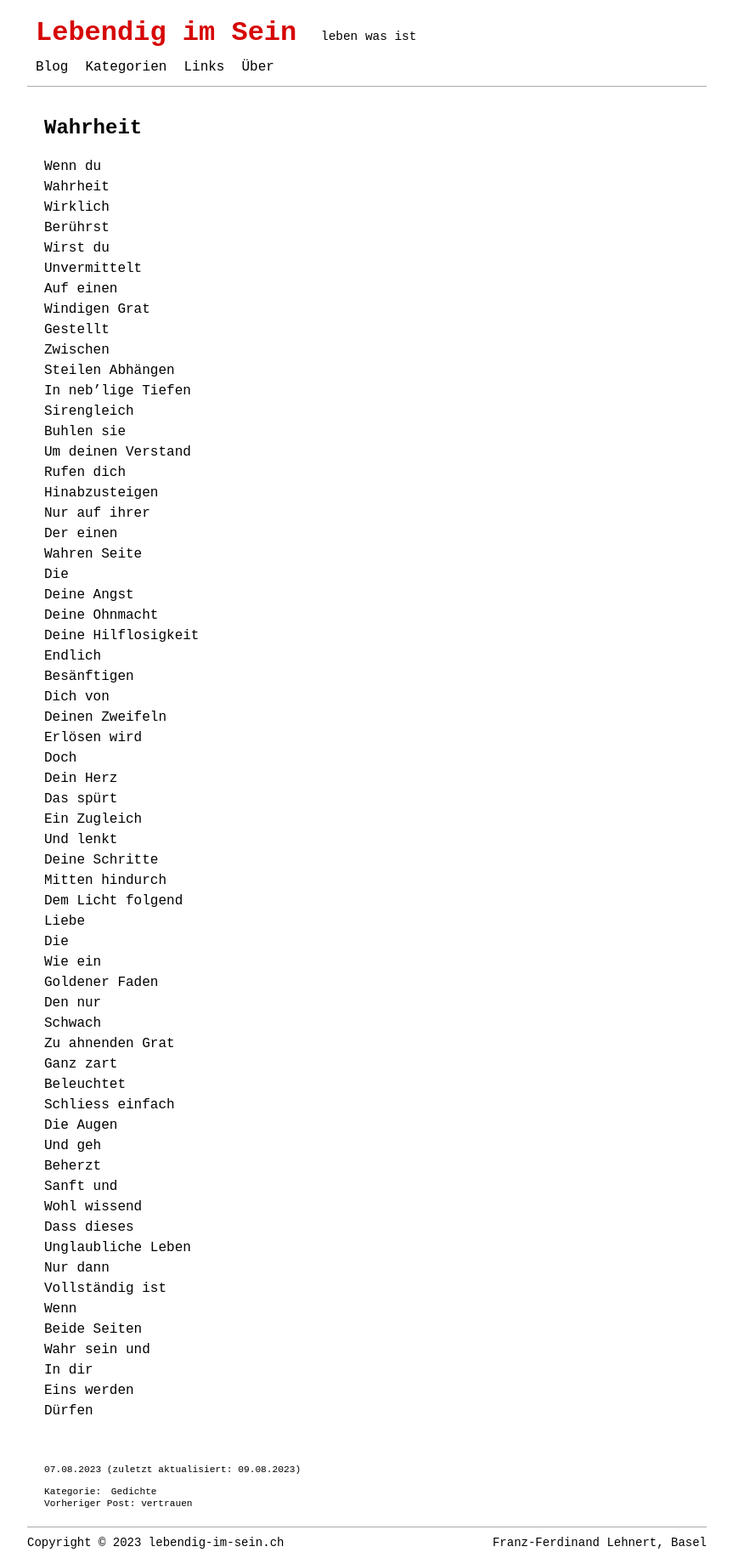
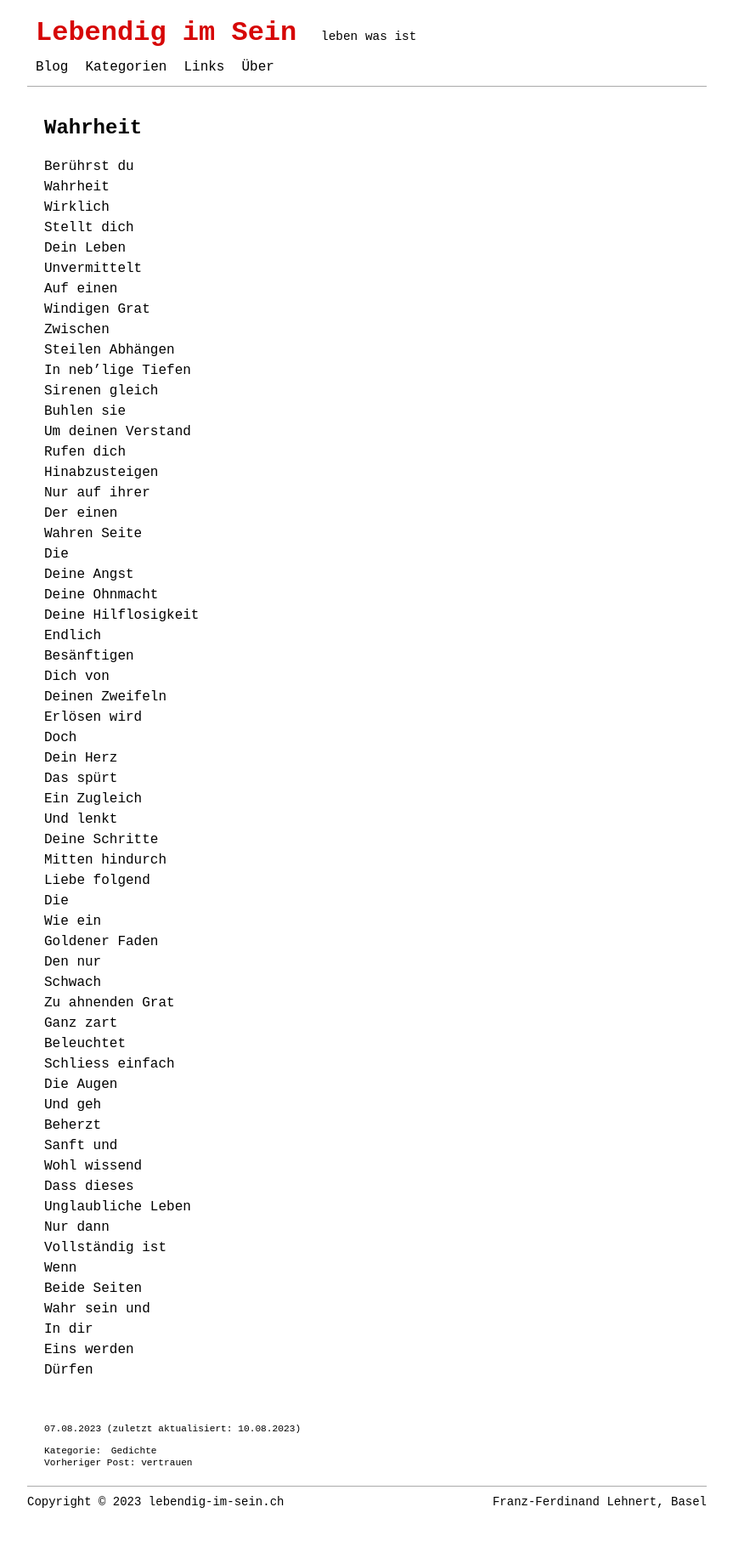
Before and after one commit to lebendigimsein/webpage, a Jekyll site: the page built from _posts/2023-08-07-wahrheit.markdown, in a window 1280 px wide. Shown: the whole page at 85% size, without its empty margins (208-1071 px from the left). Built offline with Jekyll 4.4.1, drawn with Linux system fonts in a browser that asks for light colours; after the commit the page ends 1785 px from its top, so only the background shows below that.

Commit message:
wahrheit changed

```diff
--- a/_posts/2023-08-07-wahrheit.markdown
+++ b/_posts/2023-08-07-wahrheit.markdown
@@ -2,24 +2,23 @@
 layout: post
 title: Wahrheit
 date: 2023-08-07
-last_modified_at: 2023-08-09
+last_modified_at: 2023-08-10
 categories: [Gedichte]
 tags: []
 ---
 
-Wenn du
+Berührst du
 Wahrheit
 Wirklich
-Berührst
-Wirst du
+Stellt dich
+Dein Leben
 Unvermittelt
 Auf einen
 Windigen Grat
-Gestellt
 Zwischen
 Steilen Abhängen
 In neb'lige Tiefen
-Sirengleich
+Sirenen gleich
 Buhlen sie
 Um deinen Verstand
 Rufen dich
@@ -43,8 +42,7 @@ Ein Zugleich
 Und lenkt
 Deine Schritte
 Mitten hindurch
-Dem Licht folgend
-Liebe
+Liebe folgend
 Die
 Wie ein
 Goldener Faden
```
